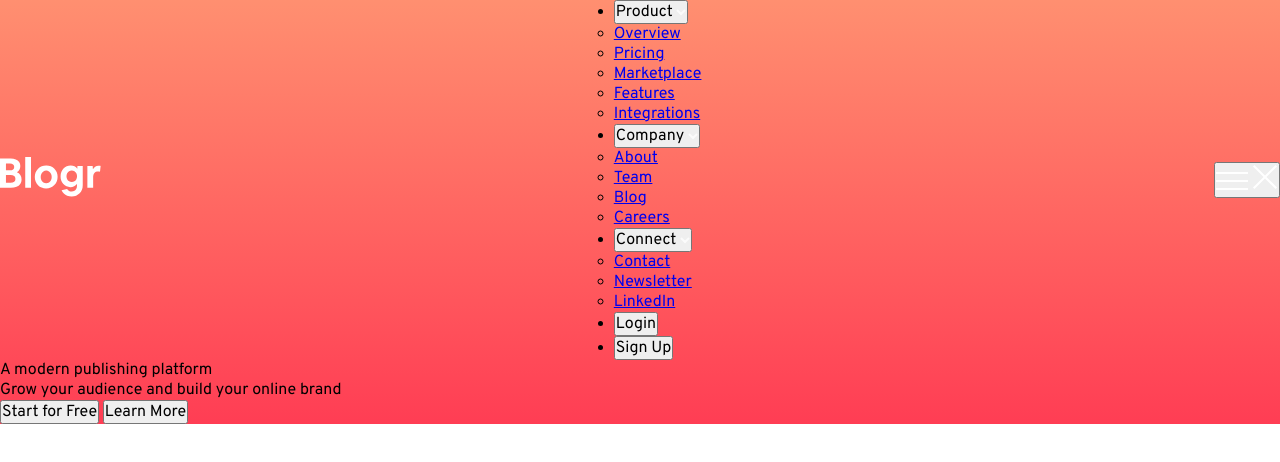
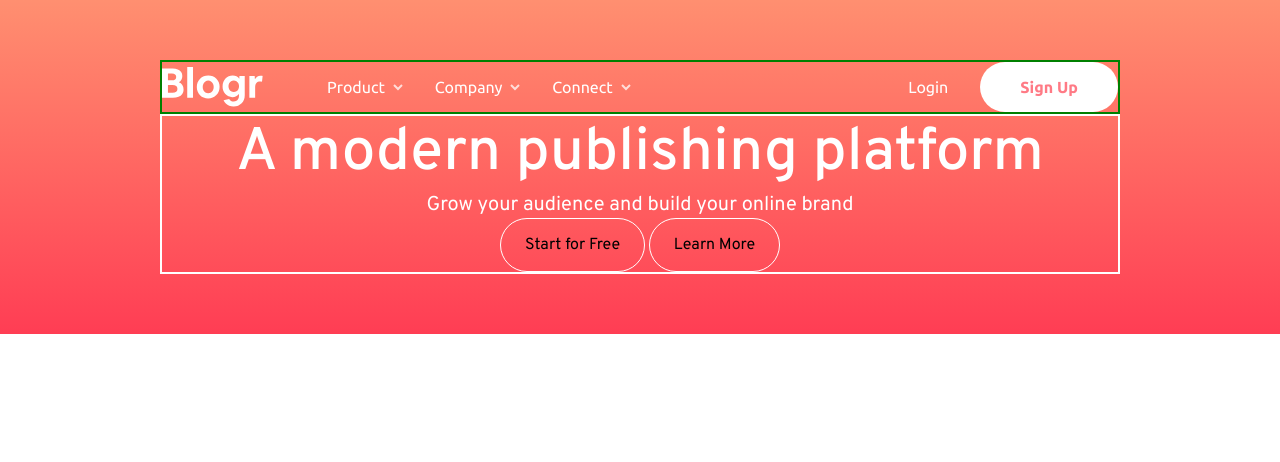
Before and after one commit to this-is-manjeet/Blogr-Landing-Page, a plain HTML site: page index.html in a window 1280 px wide. Drawn offline with Linux system fonts and the light colour scheme.

Commit message:
Updated style.css

```diff
--- a/style.css
+++ b/style.css
@@ -34,18 +34,43 @@
     --fw-bolder: 700;
 }
 
-
 *,
 *::before,
 *::after {
     box-sizing: border-box;
+    padding: 0;
+    margin: 0;
+    font: inherit;
 }
 
-* {
-    font: inherit;
-    padding: 0;
-    margin: 0;
+ul, a {
+    text-decoration: none;
+    list-style: none;
 }
+
+img {
+    display: block;
+}
+
+/* Flexbox utility classes */
+
+.flex {
+    display: flex;
+}
+
+.justify-between {
+    justify-content: space-between;
+}
+
+.justify-center {
+    justify-content: center;
+}
+
+.items-center {
+    align-items: center;
+}
+
+/* End */
 
 body {
     font-family: var(--font-overpass);
@@ -54,10 +79,110 @@ body {
 
 .header {
     background-image: linear-gradient(var(--orange-300), var(--red-550));
+    padding: 3.75rem 10rem;
+    /* border: 2px solid yellow; */
 }
 
 .nav-section {
-    display: flex;
-    justify-content: space-between;
-    align-items: center;
+    border: 2px solid green;
+    font-family: var(--font-ubuntu);
+    gap: 4rem;
 }
+
+.nav {
+    /* border: 2px solid var(--purple-900); */
+    width: 100%;
+}
+
+.nav__items {
+    gap: 2rem;
+}
+
+.nav__button {
+    background-color: transparent;
+    border: 0;
+    color: var(--white);
+    cursor: pointer;
+}
+
+.dropdown {
+    position: relative;
+}
+
+.dropdown:hover > .container {
+    max-height: 250px;
+}
+
+.nav__button-dropdown {
+    gap: 0.5rem;
+}
+
+.container {
+    overflow: hidden;
+    max-height: 0;
+    position: absolute;
+    top: 180%;
+    left: -26px;
+    transition: max-height 300ms ease;
+}
+
+.menu {
+    background-color: var(--orange-300);
+    padding: 2rem 1.5rem;
+    border-radius: 0.313rem;
+    display: grid;
+    gap: 1.25rem;
+    width: 10.5rem;
+    border: 2px solid var(--gray-900);
+}
+
+.menu__item {
+    color: var(--gray-900);
+    transition: all .1s ease;
+}
+
+.menu__item:hover {
+    font-weight: var(--fw-bold);
+}
+
+#toggle-navbar {
+    background-color: transparent;
+    border: 0;
+    display: none;
+}
+
+#toggle-navbar img:last-child{
+    display: none;
+}
+
+.nav__button-filled {
+    background-color: var(--white);
+    padding: 1rem 2.5rem;
+    color: var(--red-400);
+    border-radius: 1000px;
+    font-weight: var(--fw-bold);
+}
+
+.content-section {
+    border: 2px solid white;
+    text-align: center;
+    color: var(--white);
+}
+
+.content-section h1 {
+    font-size: 3.75rem;
+    font-weight: var(--fw-semibold);
+}
+
+.content-section p {
+    font-size: 1.25rem;
+    font-weight: var(--fw-light);
+}
+
+.btn {
+    background-color: transparent;
+    padding: 1rem 1.5rem;
+    cursor: pointer;
+    border: 1px solid var(--white);
+    border-radius: 1000px;
+}
```
